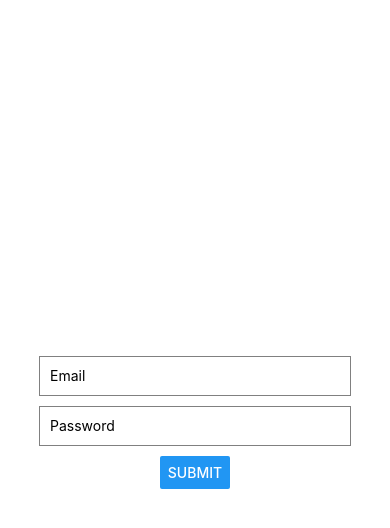
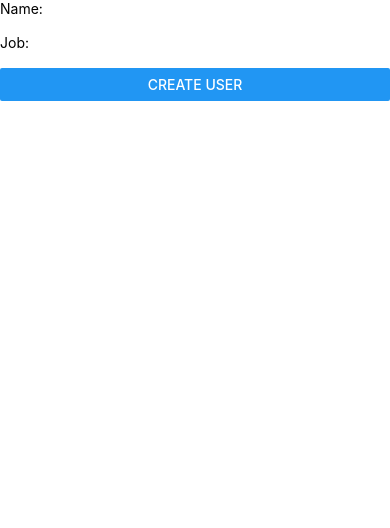
Before and after one commit to Asranov/react-native-mastery, a React Native app: screen / in a window 390 px wide. Shown: the top 528 px of the page. Built offline with nearby package versions, Linux system fonts and the light colour scheme.

Commit message:
create user api

```diff
--- a/App.tsx
+++ b/App.tsx
@@ -1,12 +1,12 @@
 import React from 'react';
 import { StyleSheet } from 'react-native';
-import FormValidation from './src/components/FormValidation';
+import CreateUser from './src/components/ApiServices/CreateUser';
 
 function App(): JSX.Element {
 
   return (
     <>
-      <FormValidation />
+      <CreateUser />
     </>
   );
 }
--- a/src/components/ApiServices/CreateUser.tsx
+++ b/src/components/ApiServices/CreateUser.tsx
@@ -1,8 +1,46 @@
-import React from 'react'
+import React, { useState } from 'react'
+import { Alert, Button, Text, View, TextInput } from 'react-native';
 
 function CreateUser() {
+  const [name, setName] = useState("");
+  const [job, setJob] = useState("")
+
+  const createUser = async () => {
+    try {
+      const response = await fetch("https://reqres.in/api/users", {
+        "method": "POST",
+        headers: {
+          "Content-Type": "application/json"
+        },
+        body: JSON.stringify({
+          name: name,
+          job: job
+        })
+
+      })
+
+      const data = await response.json();
+
+      Alert.alert(
+        'User created',
+        `User ID: ${data.id}\nName: ${data.name}\nJob: ${data.job}`
+      );
+
+    } catch (error) {
+      console.log(error)
+    }
+  }
   return (
     <>
+      <View>
+        <Text>Name:</Text>
+        <TextInput value={name} onChangeText={setName} />
+
+        <Text>Job:</Text>
+        <TextInput value={job} onChangeText={setJob} />
+
+        <Button title="Create User" onPress={createUser} />
+      </View>
     </>
   )
 }
```
